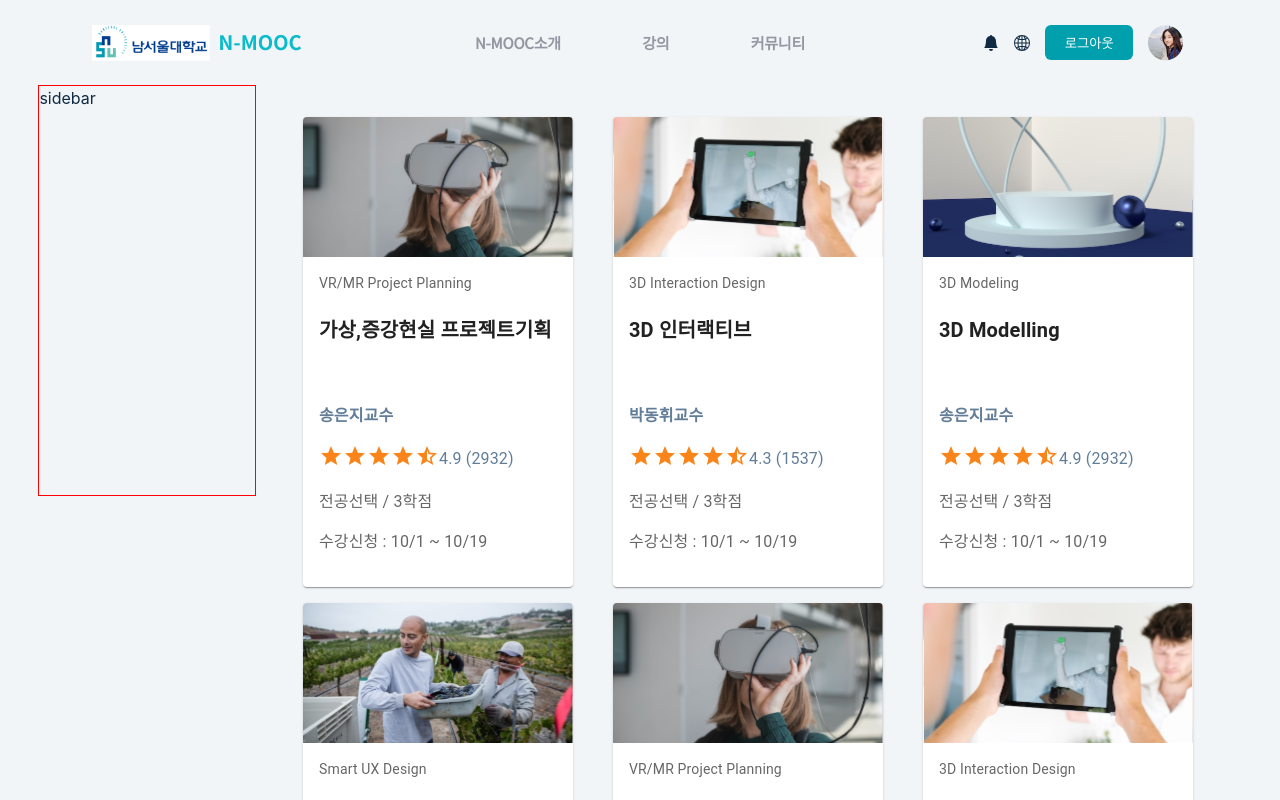
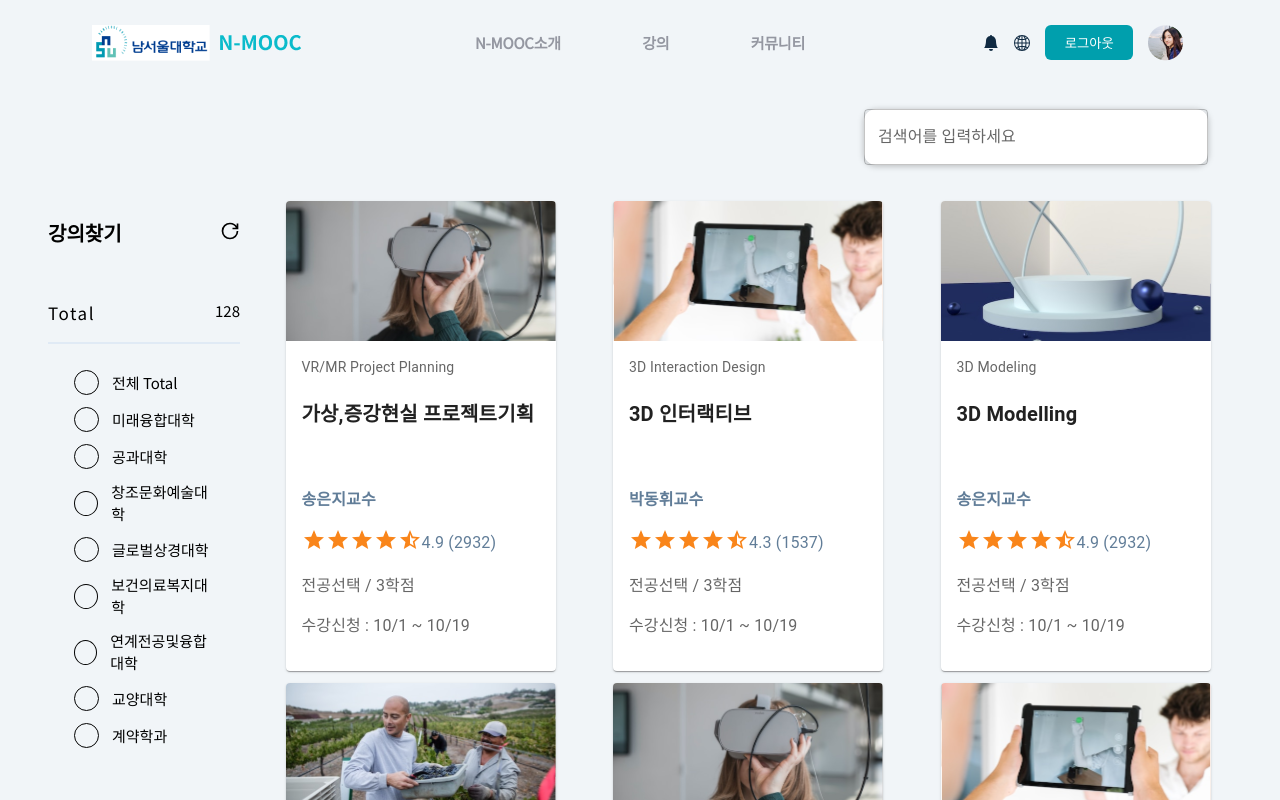
Before and after one commit to BakhromjonSadullaev/lms, a React (Create React App) app: page /classes in a window 1280 px wide. Shown: the top 800 px of the page. Built offline with nearby package versions, Linux system fonts and the light colour scheme.

Commit message:
create: classes page

```diff
--- a/src/components/ClassCardContainer/ClassCardContainer.jsx
+++ b/src/components/ClassCardContainer/ClassCardContainer.jsx
@@ -1,12 +1,29 @@
 import React from "react";
+import { GrRefresh } from "react-icons/gr";
+
 import ActionAreaCard from "../Carousel/components/ActionAreaCard";
 import data from "../Carousel";
+
+import FilterClass from "../FilterClass/FilterClass";
+import { total, major, language } from "../FilterClass";
+
 import styles from "./styles.module.scss";
 
 const ClassCardContainer = () => {
   return (
     <div className={styles.parent}>
-      <div className={styles.sidebar}>sidebar</div>
+      <div className={styles.sidebar}>
+        <div className={styles.findClass}>
+          <div className={styles.className}>강의찾기</div>
+          <div className={styles.refreshBtn}>
+            <GrRefresh color="rgba(0, 0, 0, 0.3)" />
+          </div>
+        </div>
+        <FilterClass title="total" data={total} numberOfClassess="128" />
+        <FilterClass title="major" data={major} numberOfClassess="93" />
+        <FilterClass title="language" data={language} numberOfClassess="" />
+      </div>
+
       <div className={styles.listOfClasses}>
         {data.map((d, i) => (
           <ActionAreaCard key={i} {...d} index={i} />
--- a/src/components/ClassCardContainer/styles.module.scss
+++ b/src/components/ClassCardContainer/styles.module.scss
@@ -3,18 +3,46 @@
   height: fit-content;
   display: flex;
   justify-content: end;
+
+  .sidebar {
+    width: 15%;
+    margin: 45px 16px;
+    // height: 411px;
+
+    .findClass {
+      font-family: "Noto Sans KR";
+      font-style: normal;
+      font-weight: 700;
+      font-size: 20px;
+      line-height: 29px;
+      display: flex;
+      justify-content: space-between;
+      align-items: center;
+      height: 45px;
+
+      color: #000000;
+      .className {
+        font-family: "Noto Sans KR";
+        font-style: normal;
+        font-weight: 700;
+        font-size: 20px;
+        line-height: 29px;
+
+        color: #000000;
       }
-.sidebar {
-  width: 17%;
-  height: 411px;
-  border: 1px solid red;
     }
+  }
+
   .listOfClasses {
     width: 80%;
-  padding: 32px 0;
+    height: 65rem;
+    margin: 24px 0;
+    padding: 12px;
     display: flex;
-  justify-content: center;
+    justify-content: space-evenly;
+    place-items: center;
     align-items: center;
-  gap: 16px 0;
+    gap: 12px 0;
     flex-wrap: wrap;
   }
+}
--- /dev/null
+++ b/src/components/FilterClass/FilterClass.jsx
@@ -0,0 +1,31 @@
+import React from "react";
+import Styles from "./FilterClass.module.scss";
+
+const FilterClass = ({ title = "", data = [], numberOfClassess = "" }) => {
+  return (
+    <div className={Styles.parent}>
+      <div>
+        <h3 className={Styles.title}>{title}</h3>
+        <p className={Styles.numberOfClassess}>{numberOfClassess}</p>
+      </div>
+      <div className={Styles.underline}></div>
+      <ul className={Styles.list}>
+        {data.map((item) => {
+          return (
+            <li key={item.id}>
+              <input
+                className={Styles.radio}
+                id={item.title}
+                name={title}
+                type="radio"
+              />
+              <label for={item.title}>{item.title}</label>
+            </li>
+          );
+        })}
+      </ul>
+    </div>
+  );
+};
+
+export default FilterClass;
--- /dev/null
+++ b/src/components/FilterClass/FilterClass.module.scss
@@ -0,0 +1,71 @@
+.parent {
+  width: 100%;
+  height: auto;
+  margin: 45px 0;
+
+  div {
+    display: flex;
+    justify-content: space-between;
+    .title {
+      font-family: "Noto Sans KR";
+      font-style: normal;
+      font-weight: 500;
+      font-size: 17px;
+      line-height: 25px;
+
+      color: #000000;
+    }
+    .numberOfClassess {
+      font-family: "Noto Sans KR";
+      font-style: normal;
+      font-weight: 400;
+      font-size: 15px;
+      line-height: 22px;
+
+      color: #000000;
+    }
+  }
+
+  .underline {
+    border: 1px solid #e0eaf5;
+  }
+
+  .list {
+    width: 100%;
+    padding: 20px;
+    display: flex;
+    justify-content: space-evenly;
+    flex-direction: column;
+
+    li {
+      width: 100%;
+      padding: 6px;
+      display: flex;
+      align-items: center;
+
+      input[type="radio"] {
+        margin-right: 13px;
+        appearance: none;
+        display: inline-block;
+        width: 25px;
+        height: 25px;
+        padding: 6px;
+        background-clip: content-box;
+        border: 1px solid #000000;
+        border-radius: 50%;
+      }
+      input[type="radio"]:checked {
+        border: 5px solid #000000;
+      }
+      label {
+        font-family: "Noto Sans KR";
+        font-style: normal;
+        font-weight: 400;
+        font-size: 15px;
+        line-height: 22px;
+
+        color: #000000;
+      }
+    }
+  }
+}
--- /dev/null
+++ b/src/components/FilterClass/index.js
@@ -0,0 +1,27 @@
+export const total = [
+  { id: 1, title: "전체 Total" },
+  { id: 2, title: "미래융합대학" },
+  { id: 2, title: "공과대학" },
+  { id: 2, title: "창조문화예술대학" },
+  { id: 2, title: "글로벌상경대학" },
+  { id: 2, title: "보건의료복지대학" },
+  { id: 2, title: "연계전공및융합대학" },
+  { id: 2, title: "교양대학" },
+  { id: 2, title: "계약학과" },
+];
+export const major = [
+  { id: 1, title: "가상증강현실융합과" },
+  { id: 2, title: "지능정보통신공학과" },
+  { id: 2, title: "스마트팜학과" },
+  { id: 2, title: "글로벌한국학과" },
+  { id: 2, title: "바이오헬스컨디셔닝학과" },
+  { id: 2, title: "빅데이터콘텐츠학과" },
+];
+export const language = [
+  { id: 1, title: "한국어" },
+  { id: 2, title: "영어" },
+  { id: 2, title: "일본어" },
+  { id: 2, title: "중국어 " },
+];
+
+// export default { total, major, language };
--- a/src/pages/Classes/Classes.jsx
+++ b/src/pages/Classes/Classes.jsx
@@ -1,6 +1,7 @@
 import * as React from "react";
 import Pagination from "@mui/material/Pagination";
 import Stack from "@mui/material/Stack";
+import TextField from "@mui/material/TextField";
 
 import Footer from "../../components/Footer/Footer";
 import Header from "../../components/Header/Header";
@@ -11,6 +12,22 @@ const Classes = () => {
   return (
     <>
       <Header />
+      <div className={styles.inputBox}>
+        <div className={styles.child}>
+          <TextField
+            id="outlined-search fullWidth"
+            fullWidth
+            label="검색어를 입력하세요"
+            type="search"
+            sx={{
+              background: "#FFFFFF",
+              boxShadow: "0px 1px 6px rgba(0, 0, 0, 0.25)",
+              borderRadius: "12px",
+              border: "none",
+            }}
+          />
+        </div>
+      </div>
       <ClassCardContainer />
       <div className={styles.container}>
         <Stack spacing={2}>
--- a/src/pages/Classes/styles.module.scss
+++ b/src/pages/Classes/styles.module.scss
@@ -1,7 +1,19 @@
+.inputBox {
+  width: 100%;
+  height: 5rem;
+
+  display: flex;
+  justify-content: end;
+  align-items: end;
+
+  .child {
+    width: 344px;
+    margin-right: 72px;
+  }
+}
 .container {
   width: 100%;
-  height: 8rem;
+  height: 124px;
   display: flex;
   justify-content: center;
-  align-items: center;
 }
```
Lines whose indentation alone changed are shown as unchanged.
